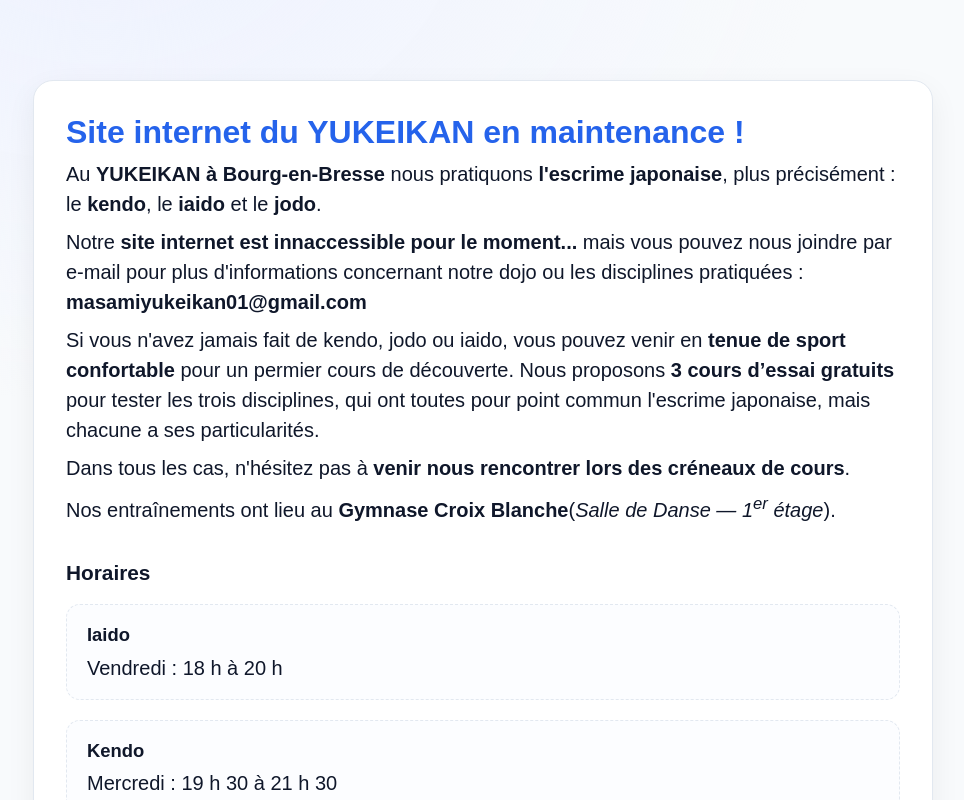
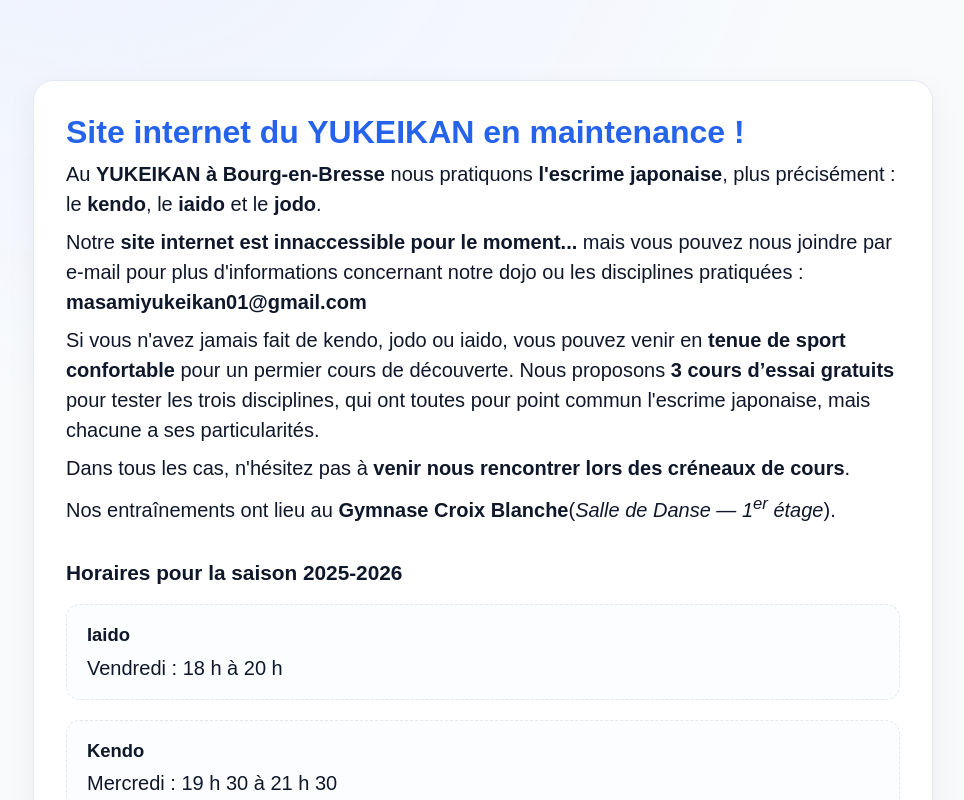
Before and after one commit to Yukeikan01/yukeikan-2025, a Next.js app: page / in a window 1280 px wide. Shown: the top 800 px of the page, without its empty margins (157-1121 px from the left). Built offline with nearby package versions, Linux system fonts and the light colour scheme.

Commit message:
Update schedule heading for the 2025-2026 season

```diff
--- a/src/app/page.tsx
+++ b/src/app/page.tsx
@@ -28,7 +28,7 @@
           (<em>Salle de Danse&nbsp;— 1<sup>er</sup> étage</em>).
         </p>
 
-        <h2>Horaires</h2>
+        <h2>Horaires pour la saison 2025-2026</h2>
 
         <div className="schedule" role="list">
           <div className="slot" role="listitem">
```
